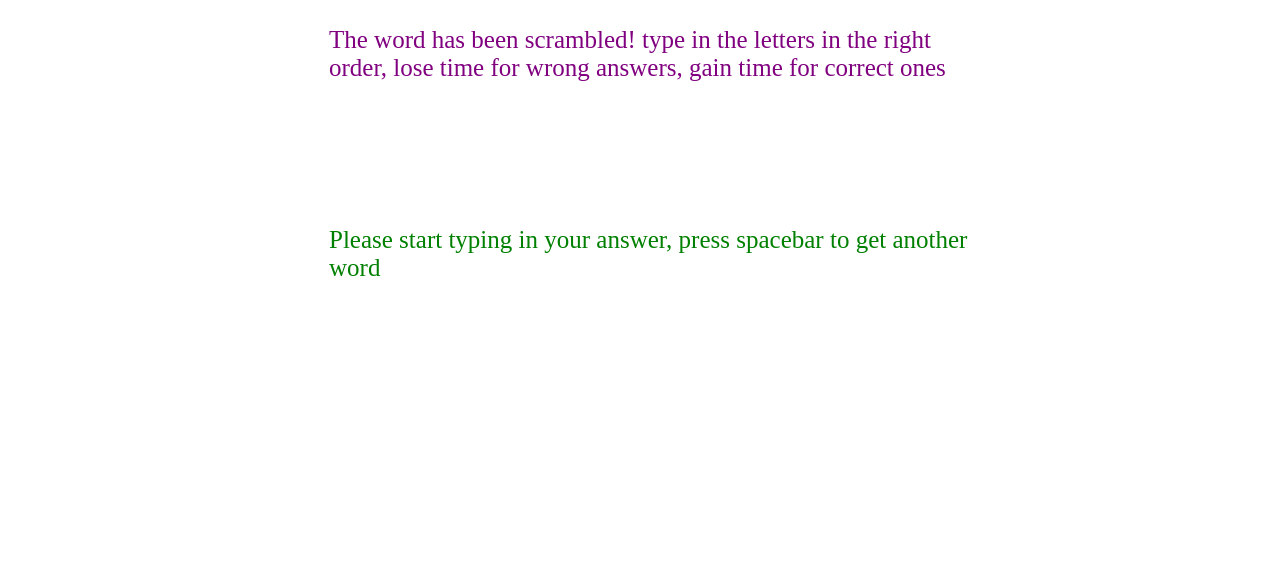
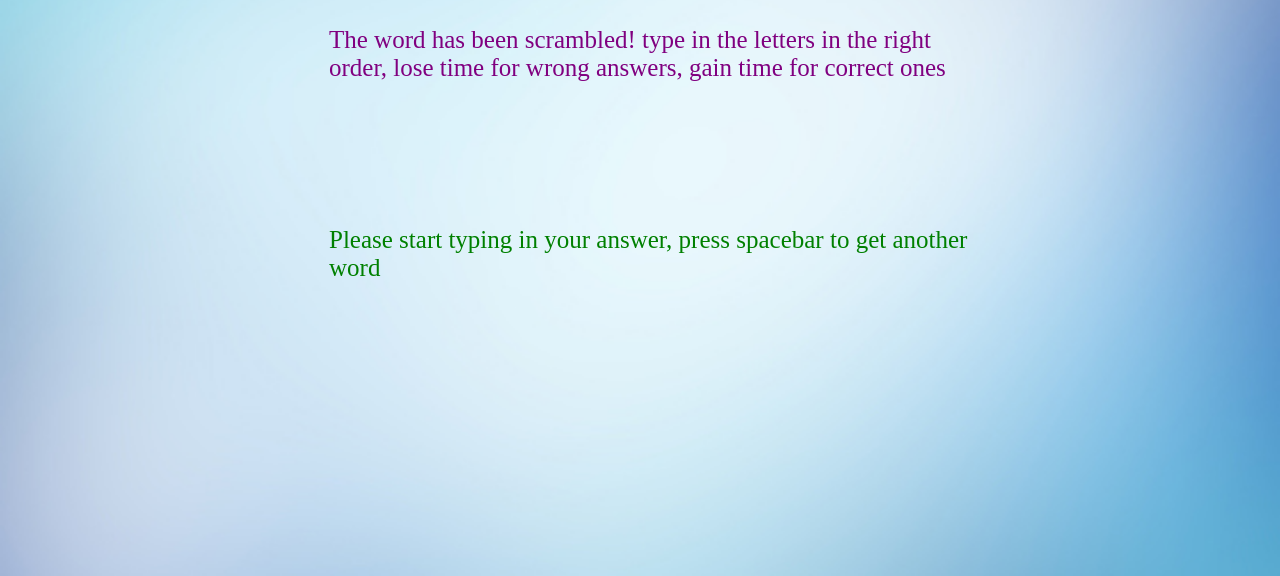
Before and after one commit to yaoxiao4/wordScrambler, a website: page index.html in a window 1280 px wide. Shown: the part 224-800 px from the top of the page. Drawn offline with Linux system fonts and the light colour scheme; the site is published under a folder, as on GitHub Pages, so addresses that start at the root find nothing; no server answers.

Commit message:
asset change

```diff
--- a/js/main/main.css
+++ b/js/main/main.css
@@ -3,7 +3,7 @@
 }
 
 html {
-	background-image: url('/assets/index.jpg');
+	background-image: url('../../assets/index.jpg');
 	background-repeat: no-repeat;
 	background-position: center center;
 	background-size: cover;
```
